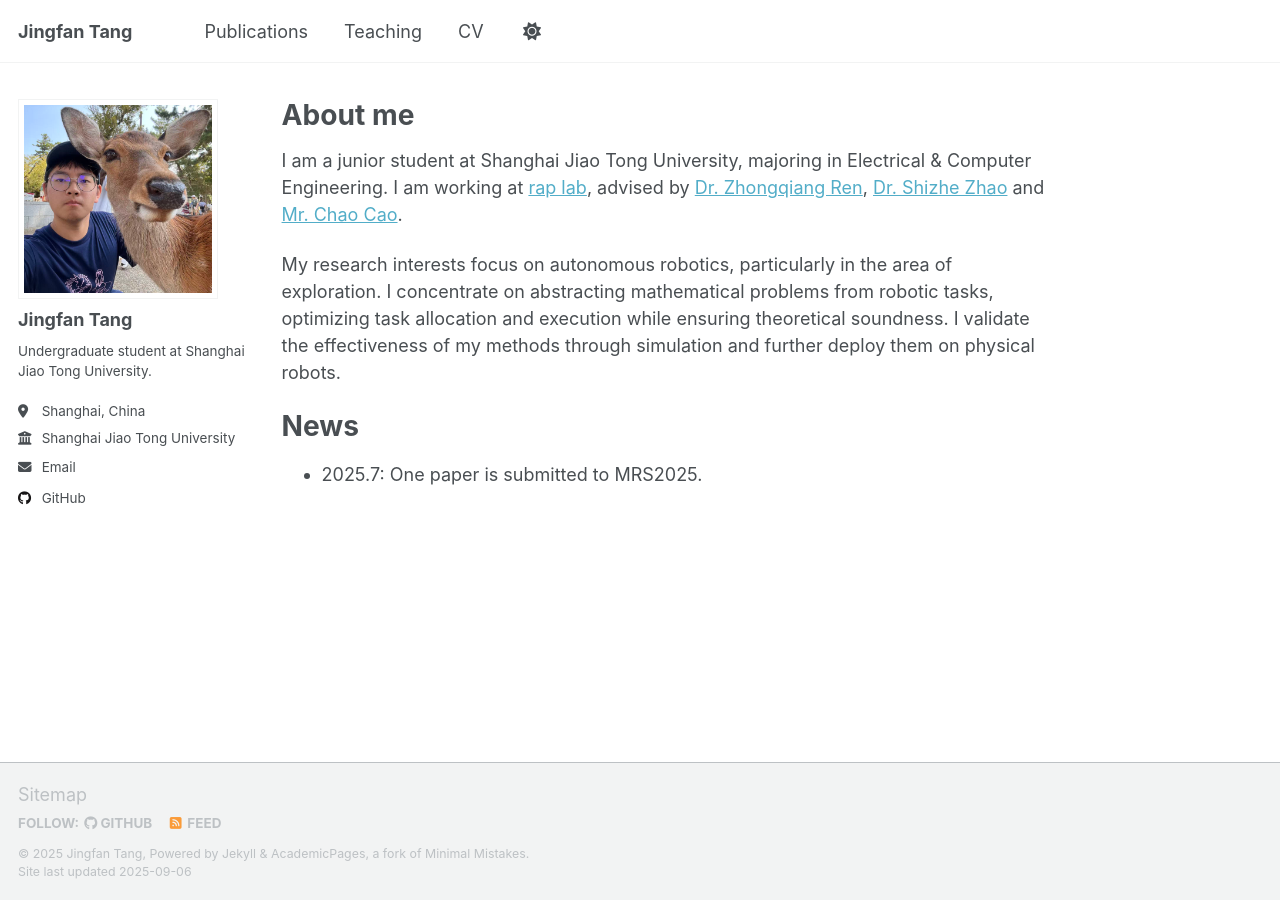
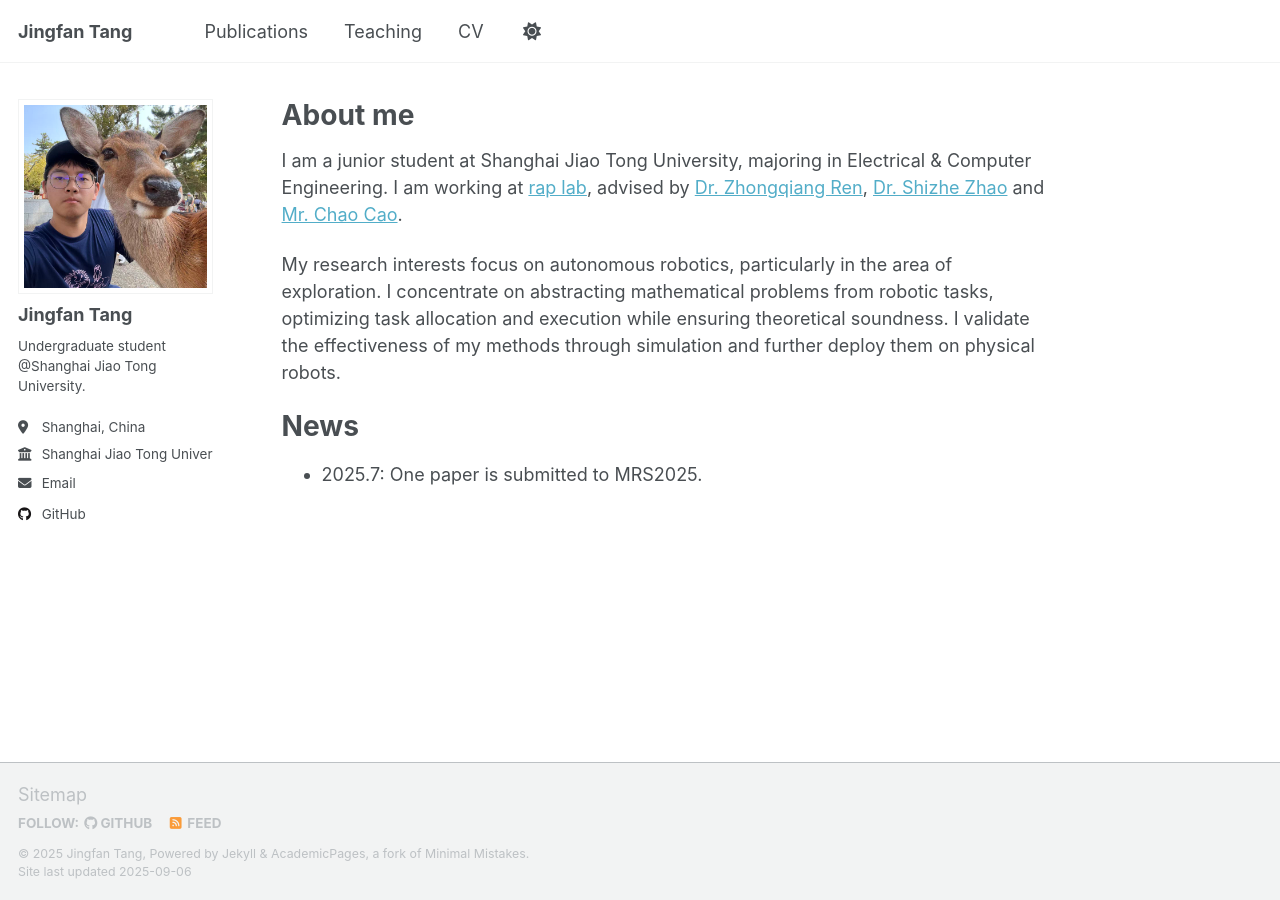
Before and after one commit to tangjingfan/tangjingfan.github.io, a Jekyll site: the page built from _pages/about.md, in a window 1280 px wide. Built offline with Jekyll 4.4.1, drawn with Linux system fonts in a browser that asks for light colours; a script that is not in the unit is left out.

Commit message:
feat: update sidebar

```diff
--- a/_config.yml
+++ b/_config.yml
@@ -25,7 +25,7 @@ author:
   avatar           : "profile.jpg"
   name             : "Jingfan Tang"
   pronouns         : # example: "she/her"
-  bio              : "Undergraduate student at Shanghai Jiao Tong University."
+  bio              : "Undergraduate student <br>@Shanghai Jiao Tong University."
   location         : "Shanghai, China"
   employer         : "Shanghai Jiao Tong University"
   uri              : # URL
--- a/_sass/layout/_sidebar.scss
+++ b/_sass/layout/_sidebar.scss
@@ -25,7 +25,7 @@
   }
 
   @include breakpoint($large) {
-    @include span(3 of 12);
+    @include span(2 of 12);
     opacity: 1;
     -webkit-transition: opacity 0.2s ease-in-out;
             transition: opacity 0.2s ease-in-out;
```
